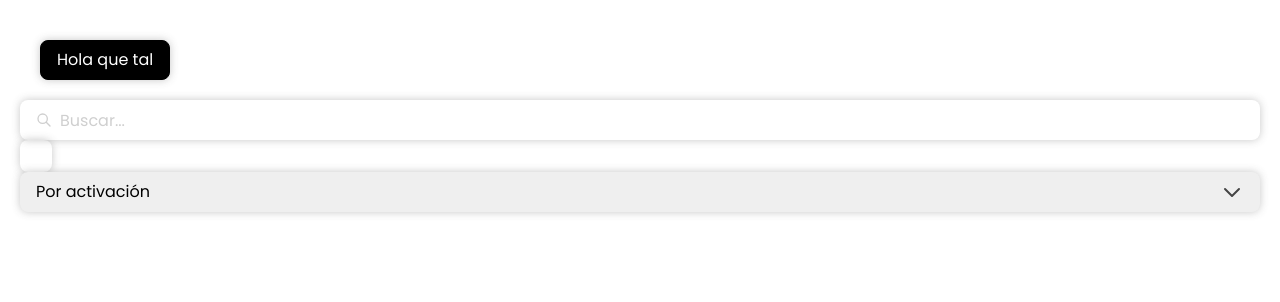
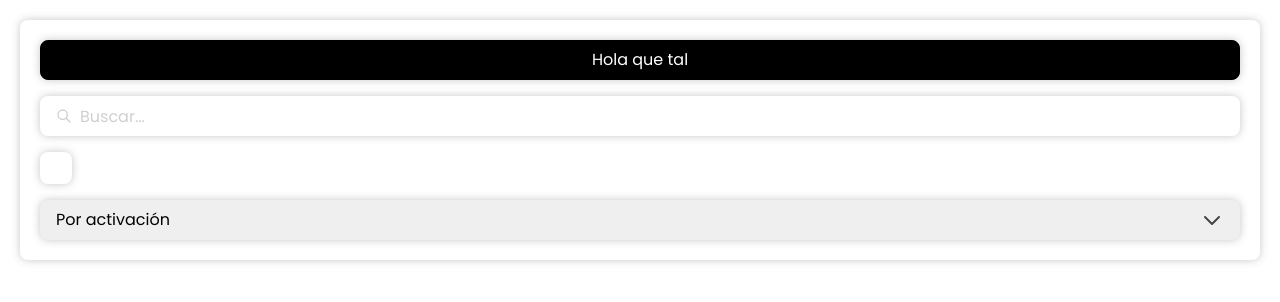
Before and after one commit to xechezurieta/FitCalc, a React (Vite) app in the folder app/: page / in a window 1280 px wide. Shown: the top 302 px of the page. Built offline with nearby package versions, Linux system fonts and the light colour scheme.

Commit message:
fix bugs ui

```diff
--- a/app/src/pages/Login.jsx
+++ b/app/src/pages/Login.jsx
@@ -2,18 +2,19 @@ import Button from "../ui/buttons/Button"
 import InputCheckBox from "../ui/forms/InputCheckbox"
 import InputSearch from "../ui/forms/InputSearch"
 import Select from "../ui/forms/Select"
+import Container from "../ui/layout/Container"
 
 function Login() {
 	return (
-		<div style={{margin: '20px'}}>
-			<Button type="primary" style={{margin: '20px'}}>Hola que tal</Button>
+		<Container style={{padding: '20px', margin: '20px', display: 'flex', flexDirection: 'column', gap: '16px'}}>
+			<Button type="primary">Hola que tal</Button>
 			<InputSearch placeholder='Buscar...'></InputSearch>
 			<InputCheckBox style={{margin: '20px'}}/>
 			<Select>
 				<option value="0">Por activación</option>
 				<option value="1">Por rol</option>
 			</Select>
-		</div>
+		</Container>
 	)
   }
 export default Login
--- a/app/src/ui/buttons/Button.module.css
+++ b/app/src/ui/buttons/Button.module.css
@@ -1,4 +1,5 @@
 .button {
+	cursor: pointer;
   height: 2.5rem;
 	outline: none;
 	padding: 0 1rem;
--- a/app/src/ui/forms/InputCheckbox.module.css
+++ b/app/src/ui/forms/InputCheckbox.module.css
@@ -1,9 +1,11 @@
 .input {
   opacity: 0;
   position: absolute;
+  top: -100vh; /* Mandar input fuera de la pantalla para mantener cursor pointer */
 }
 
 .label {
+  cursor: pointer;
   position: relative;
   display: flex;
   align-items: center;
--- a/app/src/ui/forms/Select.jsx
+++ b/app/src/ui/forms/Select.jsx
@@ -8,5 +8,4 @@ const Select = ({className , ...props}) => (
   </div>
 )
 
-
 export default Select
--- a/app/src/ui/forms/Select.module.css
+++ b/app/src/ui/forms/Select.module.css
@@ -4,6 +4,7 @@
 }
 
 .select {
+  cursor: pointer;
   height: 2.5rem;
   width: 100%;
   padding: 0.5rem 1rem;
--- /dev/null
+++ b/app/src/ui/layout/Container.jsx
@@ -0,0 +1,9 @@
+import style from '../layout/Container.module.css'
+
+const Container = props => (
+  <div className={style.wrapper} {...props}>
+
+  </div>
+)
+
+export default Container
--- /dev/null
+++ b/app/src/ui/layout/Container.module.css
@@ -0,0 +1,4 @@
+.wrapper {
+  border-radius: var(--radius-sm);
+  box-shadow: var(--shadow-sm);
+}
```
